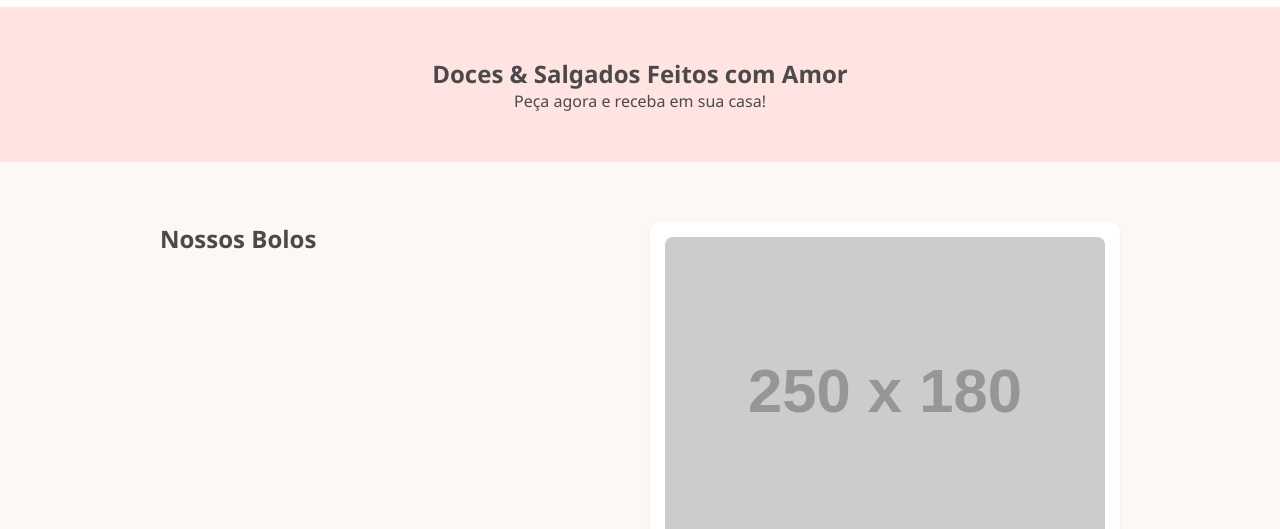
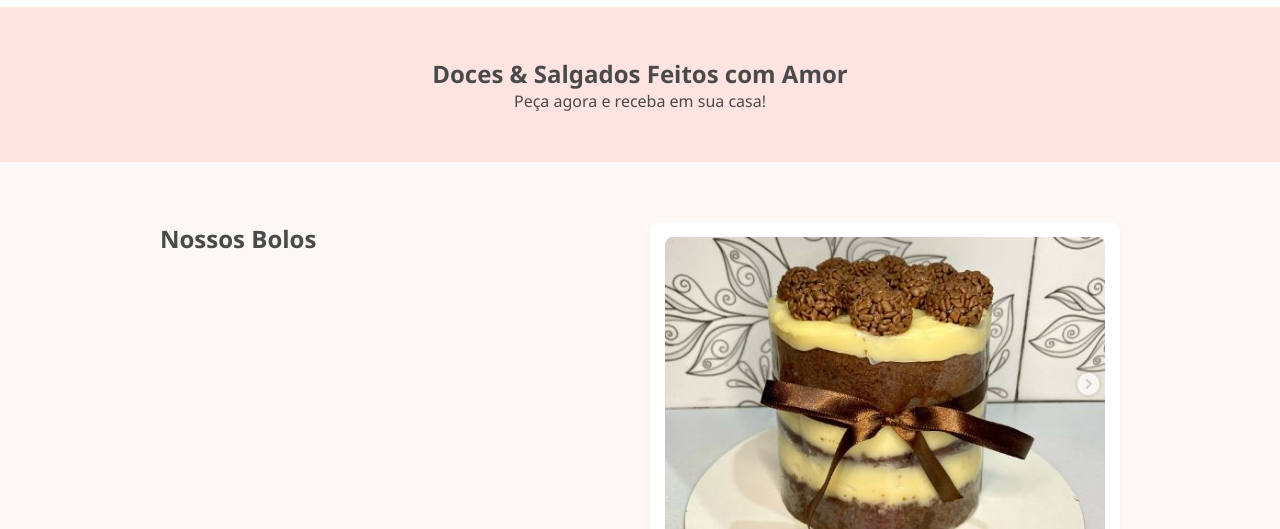
Before and after one commit to natanael-pa/brendelicias, a plain HTML site: page index.html in a window 1280 px wide. Shown: the part 170-699 px from the top of the page. Drawn offline with Linux system fonts and the light colour scheme; placeholder pictures from the web are drawn by us.

Commit message:
atualização

```diff
--- a/index.html
+++ b/index.html
@@ -35,7 +35,7 @@
         <section id="bolos" class="product-grid">
             <h2>Nossos Bolos</h2>
             <div class="card">
-                <img src="https://via.placeholder.com/250x180?text=Bolo+Chocolate" alt="Bolo">
+                <img src="bolo.JPG" alt="Bolo">
                 <h3>Bolo de Chocolate</h3>
                 <p>R$ 50,00</p>
                 <button onclick="fazerPedido('Bolo de Chocolate')">Encomendar</button>
```
Also changed, not shown: bolo.JPG (added).
